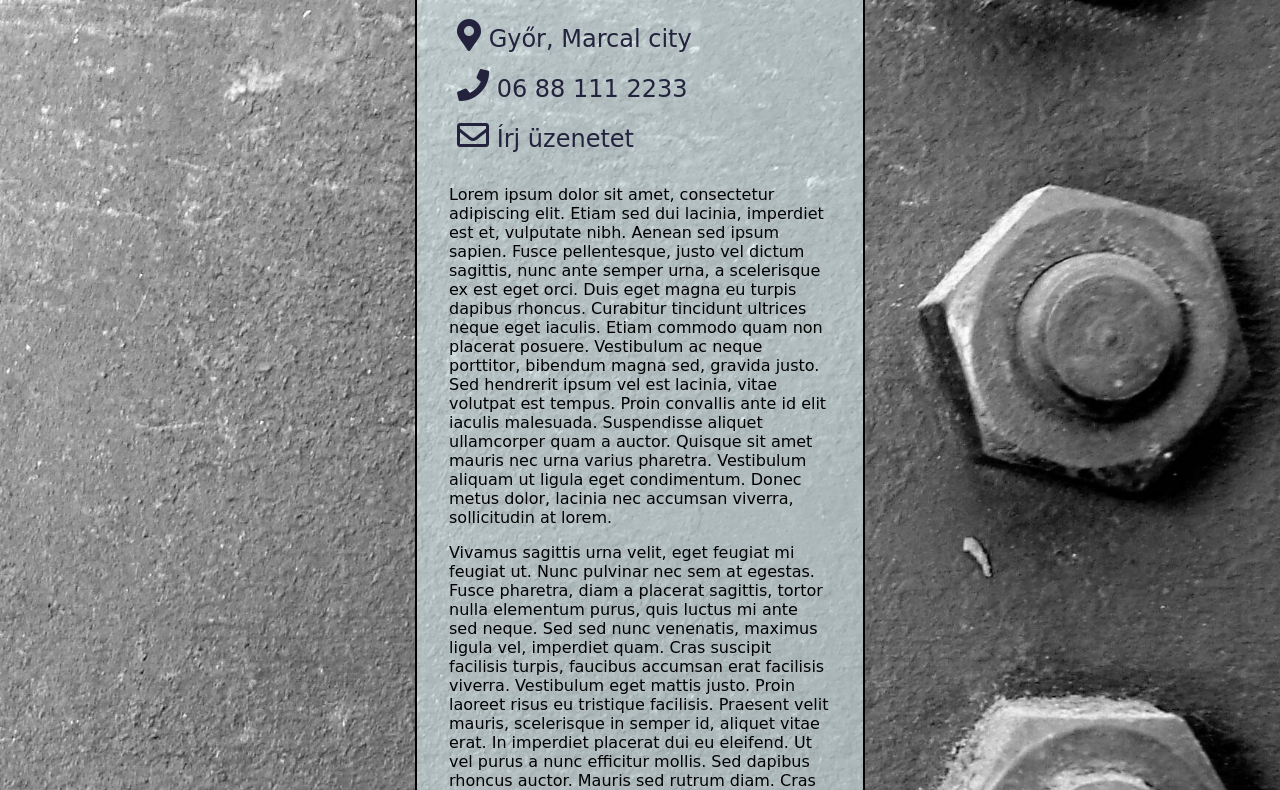
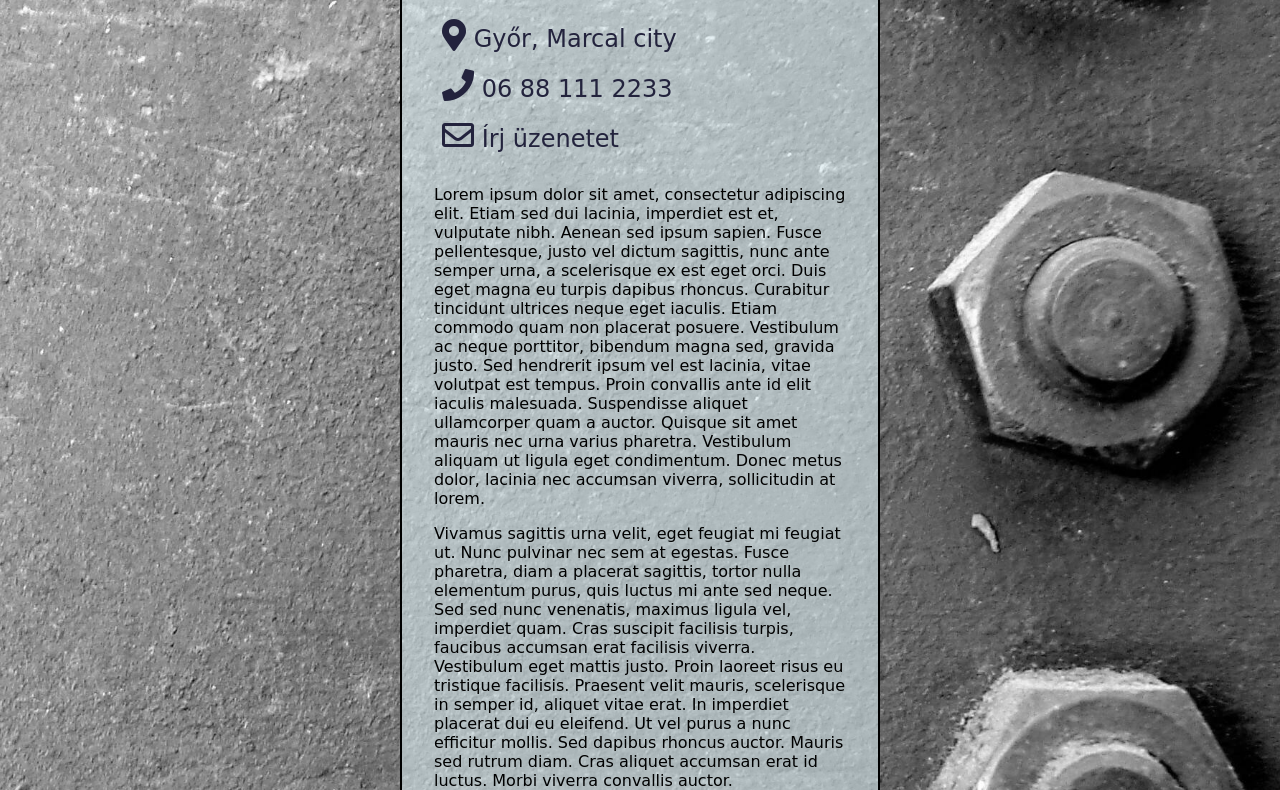
Before and after one commit to heller22/heller22.github.io, a plain HTML site: page namecard.html in a window 1280 px wide. Shown: the part 345-1135 px from the top of the page. Drawn offline with Linux system fonts and the light colour scheme.

Commit message:
font módosítás

```diff
--- a/namecard.css
+++ b/namecard.css
@@ -27,18 +27,17 @@ body  {
   display: flex;
   justify-content: center;
   align-items: center;
-  font-family: Arial, Helvetica, sans-serif;
+  font-family: "Architects Daughter", cursive;
   background-image:url(/heller22.github.io/Lib/háttér-metal2.jpg);
   background-size: cover;
   background-position: right bottom, left top;
-  font-family: 'Architects Daughter', cursive;
 }
 
 .namecard-div  {
   border: 2px solid black;
   margin: auto;
   padding: 2rem;
-  width: 450px;
+  width: 480px;
   height: 100%;
   background: rgba(217, 236, 241, 0.6);
 }
--- a/namecard.html
+++ b/namecard.html
@@ -7,7 +7,7 @@
     <link rel="stylesheet" type="text/css" href="namecard.css">
     <link rel="stylesheet" href="https://use.fontawesome.com/releases/v5.1.0/css/all.css"
         integrity="sha384-lKuwvrZot6UHsBSfcMvOkWwlCMgc0TaWr+30HWe3a4ltaBwTZhyTEggF5tJv8tbt" crossorigin="anonymous">
-    <link href="/lib/ArchitectsDaughter-Regular.ttf" rel="stylesheet">
+    <link href="/heller22.github.io/Lib/ArchitectsDaughter-Regular.ttf" rel="stylesheet">
     <title>Bemutatkozó oldal</title>
 </head>
 
```
